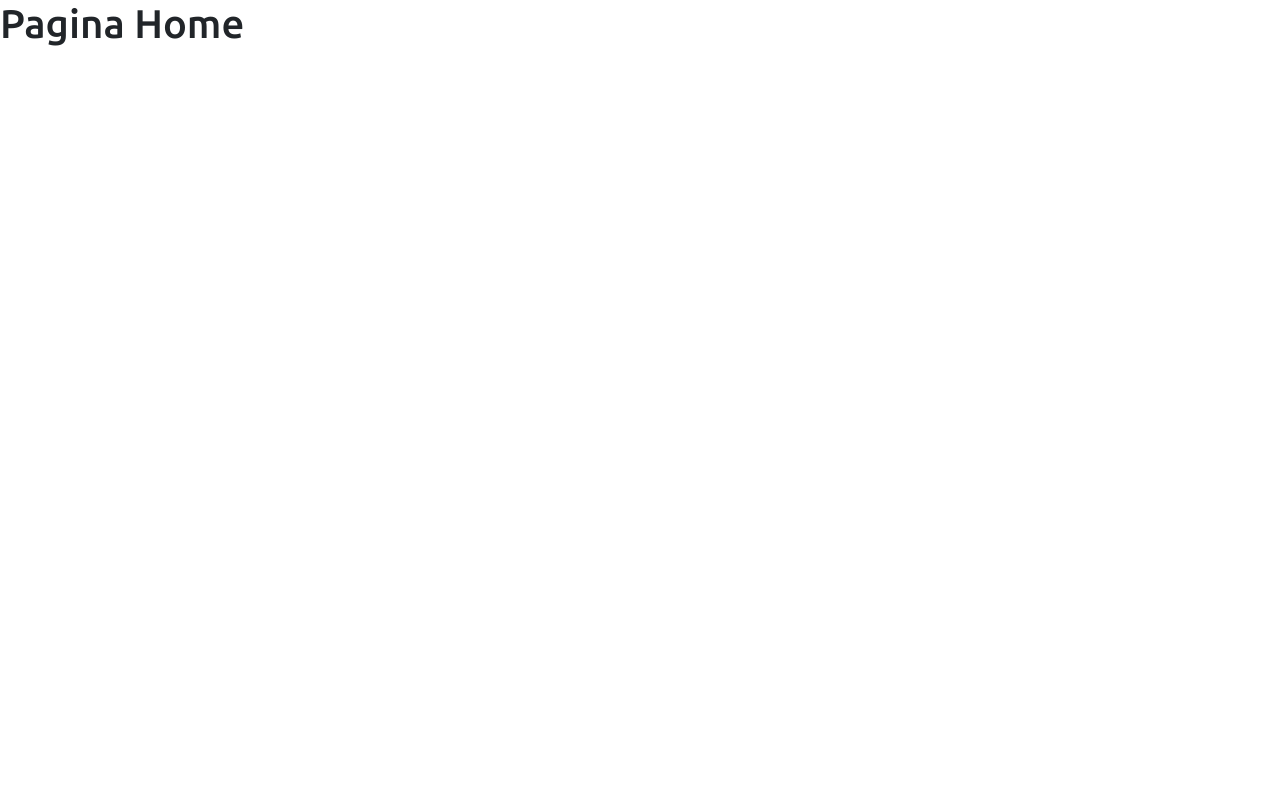
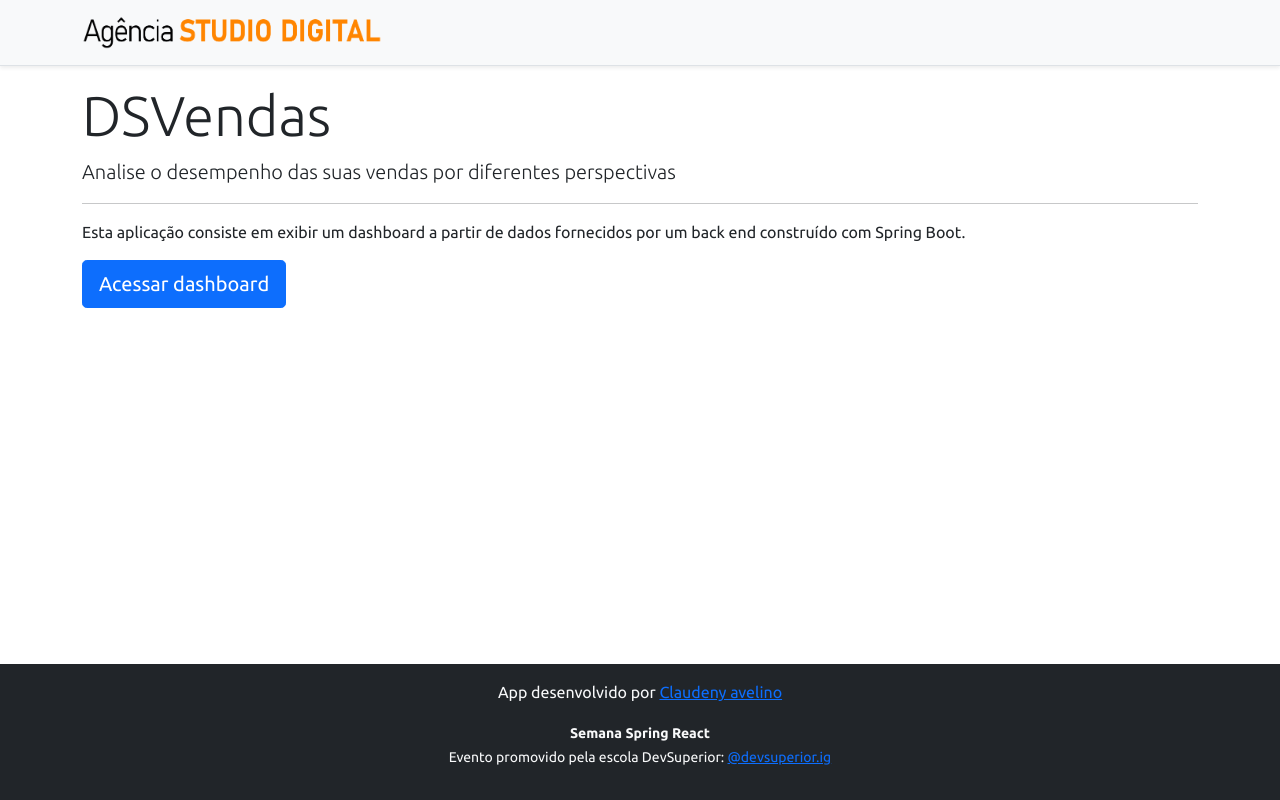
Before and after one commit to ClaudenyAvelino/projeto-sds3, a React (Create React App) app in the folder frontend/: page / in a window 1280 px wide. Built offline with nearby package versions, Linux system fonts and the light colour scheme.

Commit message:
Home, navigation

```diff
--- a/frontend/src/App.tsx
+++ b/frontend/src/App.tsx
@@ -1,8 +1,5 @@
 import BarChart from "components/BarChart";
-import DataTable from "components/DataTable";
-import DonutChart from "components/DonutChart";
-import Footer from "components/Footer";
-import NavBar from "components/NavBar";
+
 import Routes from "Routes";
 
 function App() {
--- a/frontend/src/components/NavBar/index.tsx
+++ b/frontend/src/components/NavBar/index.tsx
@@ -1,4 +1,5 @@
 import ImgDsDark from 'assets/img/ds-dark.png';
+import { Link } from 'react-router-dom';
 
 
 const NavBar = () => {
@@ -6,7 +7,9 @@
         <div className="d-flex flex-column flex-md-row align-items-center p-3 px-md-4 mb-3 bg-light border-bottom shadow-sm">
             <div className="container">
                 <nav className="my-2 my-md-0 mr-md-3">
-                    <img src={ImgDsDark} alt="DevSuperior" width="300" />
+                    <Link to="/">
+                        <img src={ImgDsDark} alt="DevSuperior" width="300" />
+                    </Link>
                 </nav>
             </div>
         </div>
--- a/frontend/src/pages/Home/index.tsx
+++ b/frontend/src/pages/Home/index.tsx
@@ -1,8 +1,25 @@
+import Footer from "components/Footer";
+import NavBar from "components/NavBar";
+import { Link } from "react-router-dom";
+
 const Home = () => {
     return (
-        <div>
-            <h1>Pagina Home</h1>
-        </div>
+        <>
+            <NavBar />
+            <div className="container">
+                <div className="jumbotron">
+                    <h1 className="display-4">DSVendas</h1>
+                    <p className="lead">Analise o desempenho das suas vendas por diferentes perspectivas</p>
+                    <hr />
+                    <p>Esta aplicação consiste em exibir um dashboard a partir de dados fornecidos por um back end construído com Spring Boot.</p>
+                    <Link className="btn btn-primary btn-lg" to="/dashboard">
+                        Acessar dashboard
+                    </Link>
+                </div>
+            </div>
+            <Footer />
+        </>
+
     );
 }
 
```
